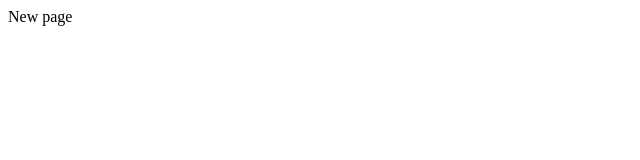
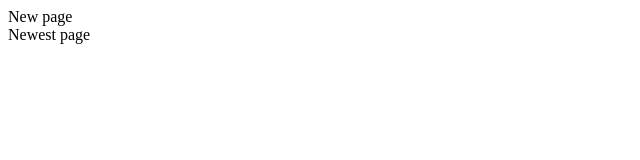
Before and after one commit to Maherukh/git, a plain HTML site: page index.html in a window 1280 px wide. Shown: the full height of the page, 0-640 px from the left. Drawn offline with Linux system fonts and the light colour scheme.

Commit message:
commit first

```diff
--- a/index.html
+++ b/index.html
@@ -7,5 +7,6 @@
 </head>
 <body>
     <div>New page</div>
+    <div>Newest page</div>
 </body>
 </html>
```
